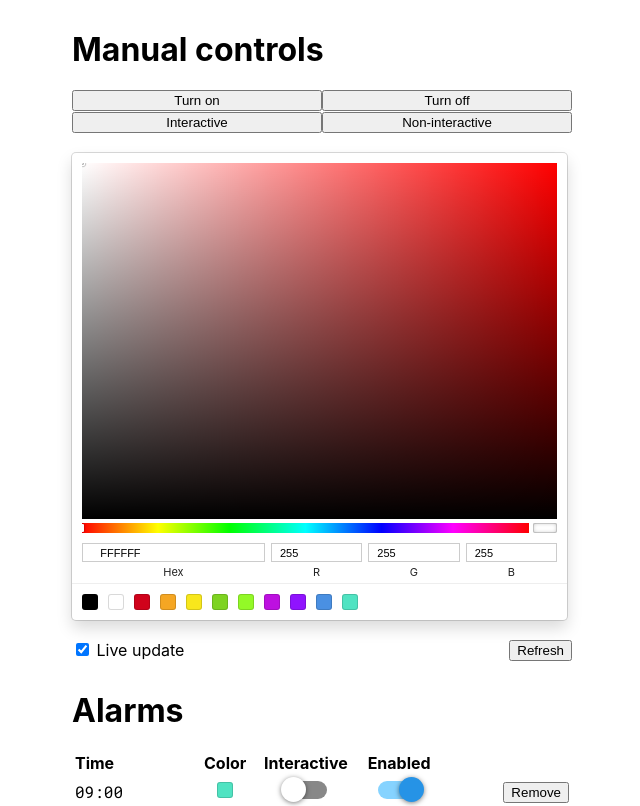
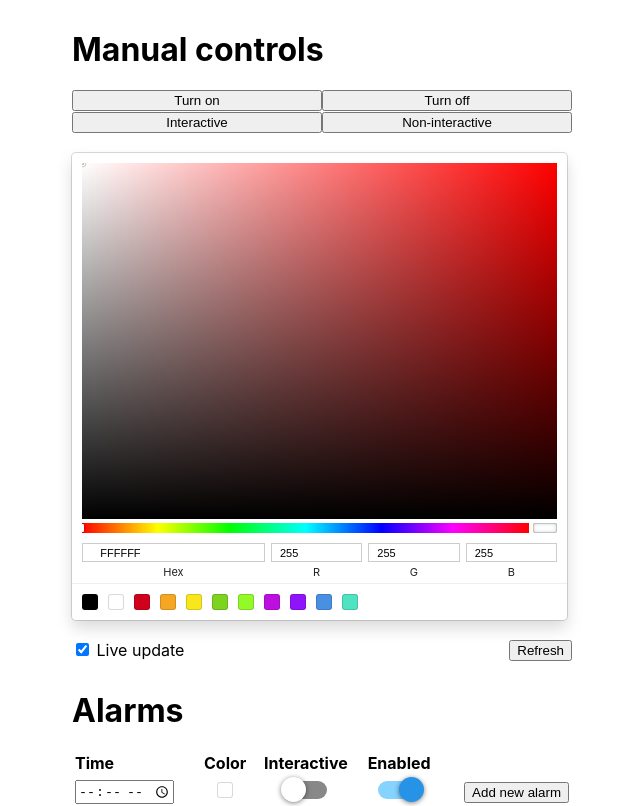
Before and after one commit to mvanaltvorst/bedlightserver, a React (Create React App) app in the folder bedlightwebserver/: page / in a window 1280 px wide. Shown: the top 806 px of the page, without its empty margins (318-958 px from the left). Built offline with nearby package versions, Linux system fonts and the light colour scheme; no server answers.

Commit message:
Add demo

```diff
--- a/bedlightwebserver/src/Alarms.js
+++ b/bedlightwebserver/src/Alarms.js
@@ -193,8 +193,8 @@ class Alarms extends React.Component {
         super(props)
 
         this.state = {
-            // alarms: [],
-            alarms: [{"time":{"hour":9,"minute":0},"color":{"r":80,"g":227,"b":194},"interactive":false,"enabled":true,"id":1},{"time":{"hour":9,"minute":30},"color":{"r":255,"g":147,"b":89},"interactive":true,"enabled":true,"id":3},{"time":{"hour":20,"minute":0},"color":{"r":255,"g":74,"b":0},"interactive":false,"enabled":true,"id":4},{"time":{"hour":21,"minute":0},"color":{"r":255,"g":65,"b":0},"interactive":false,"enabled":true,"id":5},{"time":{"hour":23,"minute":0},"color":{"r":255,"g":50,"b":0},"interactive":false,"enabled":true,"id":6},{"time":{"hour":12,"minute":59},"color":{"r":229,"g":79,"b":79},"interactive":true,"enabled":true,"id":7},{"time":{"hour":12,"minute":52},"color":{"r":255,"g":255,"b":255},"interactive":false,"enabled":true,"id":8},{"time":{"hour":4,"minute":1},"color":{"r":76,"g":27,"b":27},"interactive":false,"enabled":true,"id":9},{"time":{"hour":4,"minute":1},"color":{"r":76,"g":27,"b":27},"interactive":false,"enabled":true,"id":10}],
+            alarms: [],
+            // alarms: [{"time":{"hour":9,"minute":0},"color":{"r":80,"g":227,"b":194},"interactive":false,"enabled":true,"id":1},{"time":{"hour":9,"minute":30},"color":{"r":255,"g":147,"b":89},"interactive":true,"enabled":true,"id":3},{"time":{"hour":20,"minute":0},"color":{"r":255,"g":74,"b":0},"interactive":false,"enabled":true,"id":4},{"time":{"hour":21,"minute":0},"color":{"r":255,"g":65,"b":0},"interactive":false,"enabled":true,"id":5},{"time":{"hour":23,"minute":0},"color":{"r":255,"g":50,"b":0},"interactive":false,"enabled":true,"id":6},{"time":{"hour":12,"minute":59},"color":{"r":229,"g":79,"b":79},"interactive":true,"enabled":true,"id":7},{"time":{"hour":12,"minute":52},"color":{"r":255,"g":255,"b":255},"interactive":false,"enabled":true,"id":8},{"time":{"hour":4,"minute":1},"color":{"r":76,"g":27,"b":27},"interactive":false,"enabled":true,"id":9},{"time":{"hour":4,"minute":1},"color":{"r":76,"g":27,"b":27},"interactive":false,"enabled":true,"id":10}],
             newAlarmError: ""
         }
 
@@ -292,7 +292,6 @@ class Alarms extends React.Component {
 
     render() {
         let rows = [];
-        console.log("Sorting!");
         this.state
             .alarms
             .sort((a, b) => {
```
Also changed, not shown: 2 other files (tests, documents, lock files or other folders).
